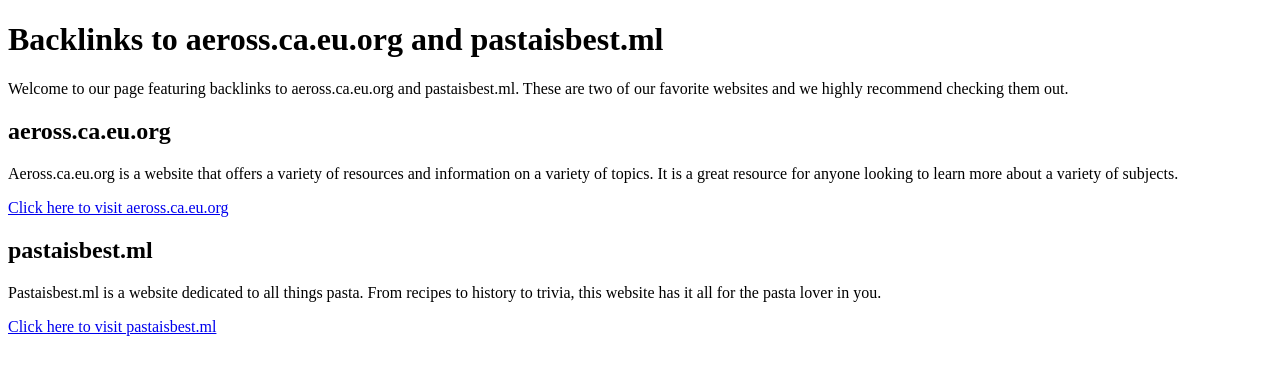
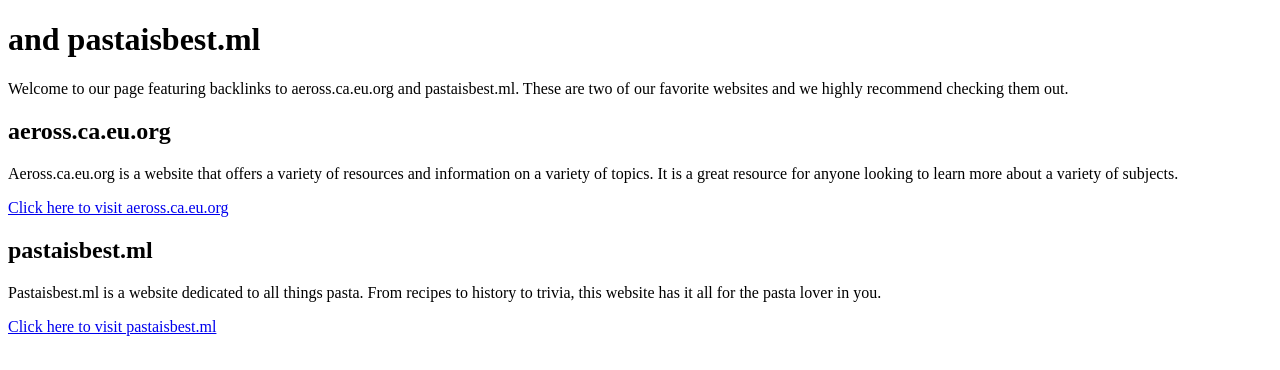
Before and after one commit to chaitanya44444/plants-webpage, a plain HTML site: page backlink.html in a window 1280 px wide. Drawn offline with Linux system fonts and the light colour scheme.

Commit message:
Update backlink.html

```diff
--- a/backlink.html
+++ b/backlink.html
@@ -4,7 +4,7 @@
 	<title>Backlinks to aeross.ca.eu.org and pastaisbest.ml</title>
 </head>
 <body>
-	<h1>Backlinks to aeross.ca.eu.org and pastaisbest.ml</h1>
+	<h1> and pastaisbest.ml</h1>
 	<p>Welcome to our page featuring backlinks to aeross.ca.eu.org and pastaisbest.ml. These are two of our favorite websites and we highly recommend checking them out.</p>
 	<h2>aeross.ca.eu.org</h2>
 	<p>Aeross.ca.eu.org is a website that offers a variety of resources and information on a variety of topics. It is a great resource for anyone looking to learn more about a variety of subjects.</p>
```
